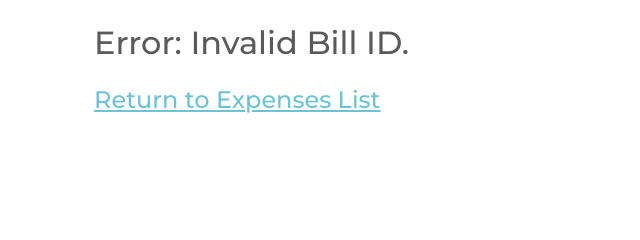
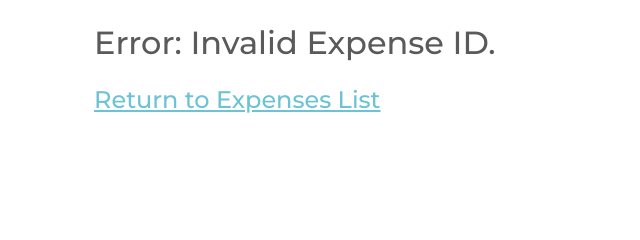
Before and after one commit to TrialAndErrror/djangoMM, a Django app: template mm_project/expenses/templates/expenses/expense_detail.html in a window 1280 px wide. Shown: the part 120-360 px from the top of the page, without its empty margins (0-640 px from the left). Run offline with Django 3.2, Linux system fonts and the light colour scheme; the template is opened without the code that fills it, so the values that code supplies are empty; parts of the project's set-up code (start-up, migrations or seed data) failed here and were passed over; some libraries are stand-ins or nearby versions.

Commit message:
Fix terminology

```diff
--- a/mm_project/expenses/templates/expenses/expense_detail.html
+++ b/mm_project/expenses/templates/expenses/expense_detail.html
@@ -35,7 +35,7 @@
                                href="{% url 'expenses:expense_delete' object.id %}">Delete</a>
                         </div>
                     {% else %}
-                        <h2 class="article-title">Error: Invalid Bill ID.</h2>
+                        <h2 class="article-title">Error: Invalid Expense ID.</h2>
                     {% endif %}
                 </div>
             </div>
```
